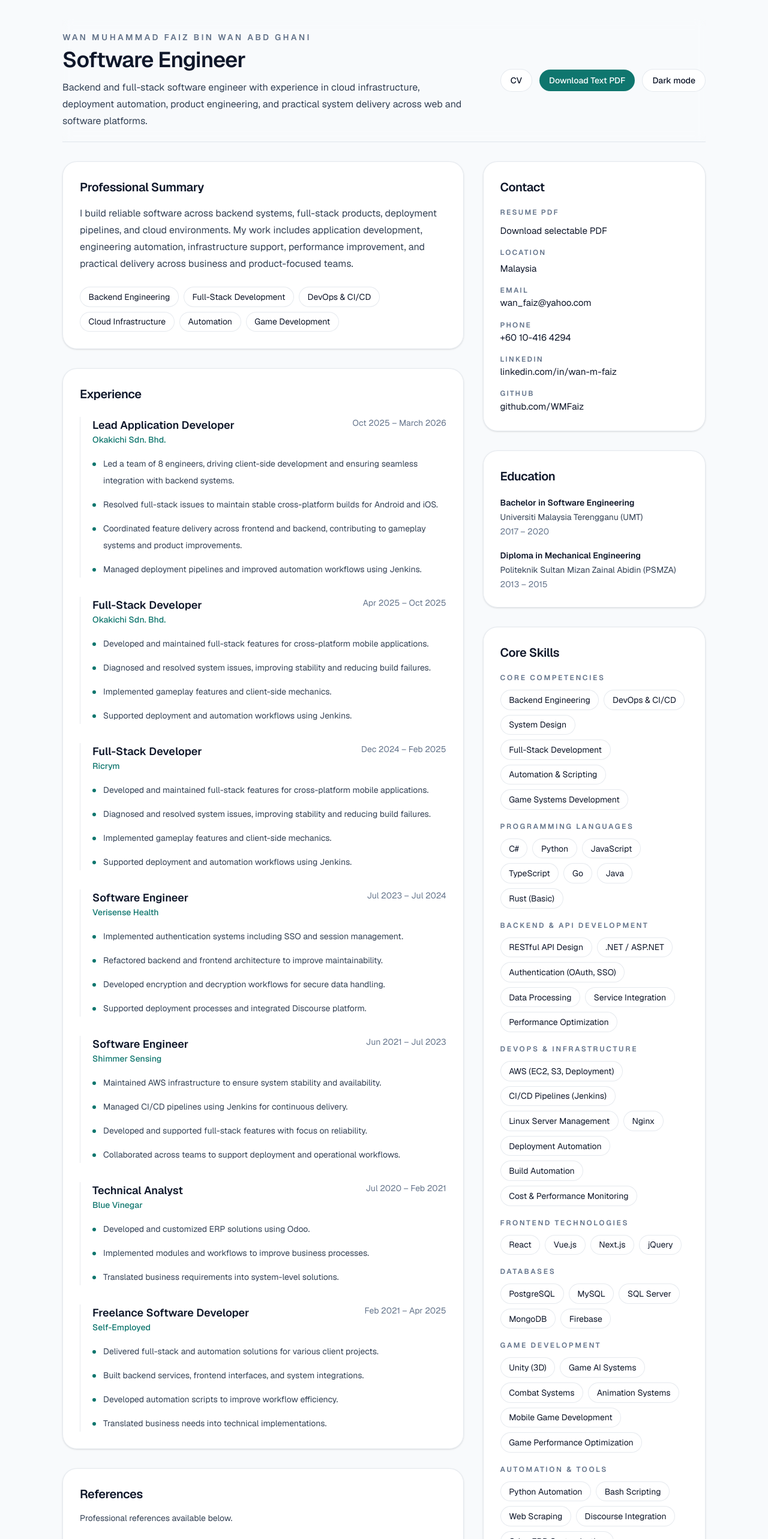
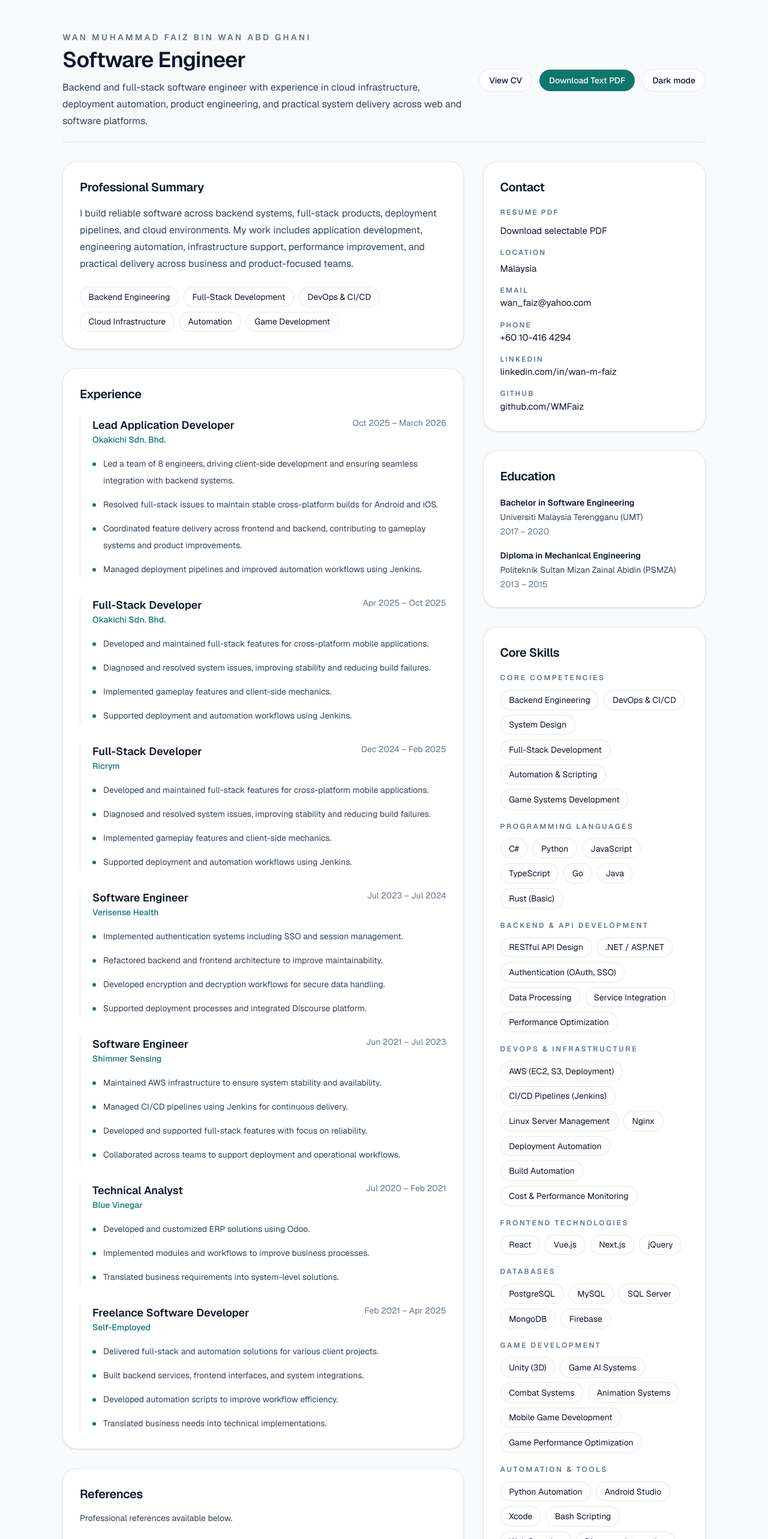
Before and after one commit to wmfaiz/my-portfolio, a Next.js app: page / in a window 1280 px wide. Shown: the top 2566 px of the page at 60% size. Built offline with nearby package versions, Linux system fonts and the light colour scheme.

Commit message:
add more skills and experience to the resume

```diff
--- a/app/page.tsx
+++ b/app/page.tsx
@@ -165,6 +165,8 @@ const skillGroups = [
     title: "Automation & Tools",
     items: [
       "Python Automation",
+      "Android Studio",
+      "Xcode",
       "Bash Scripting",
       "Web Scraping",
       "Discourse Integration",
@@ -286,7 +288,7 @@ export default function Home() {
                   onClick={() => setShowCV(true)}
                   className="rounded-full border border-[var(--border)] bg-[var(--card)] px-4 py-2 text-center text-sm font-medium transition hover:border-[var(--accent)] hover:text-[var(--accent)]"
                 >
-                  CV
+                  View CV
                 </button>
 
                 <button
```
